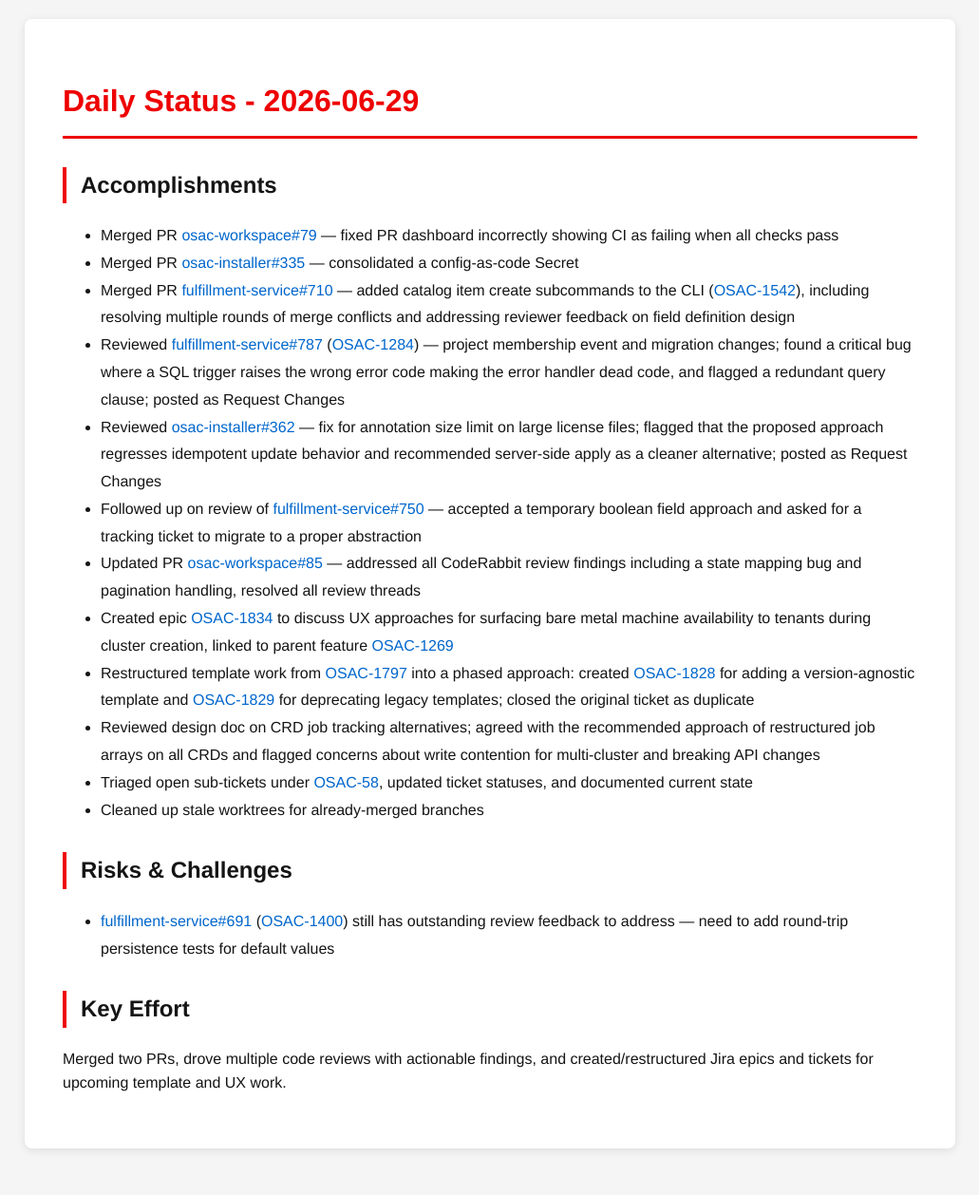
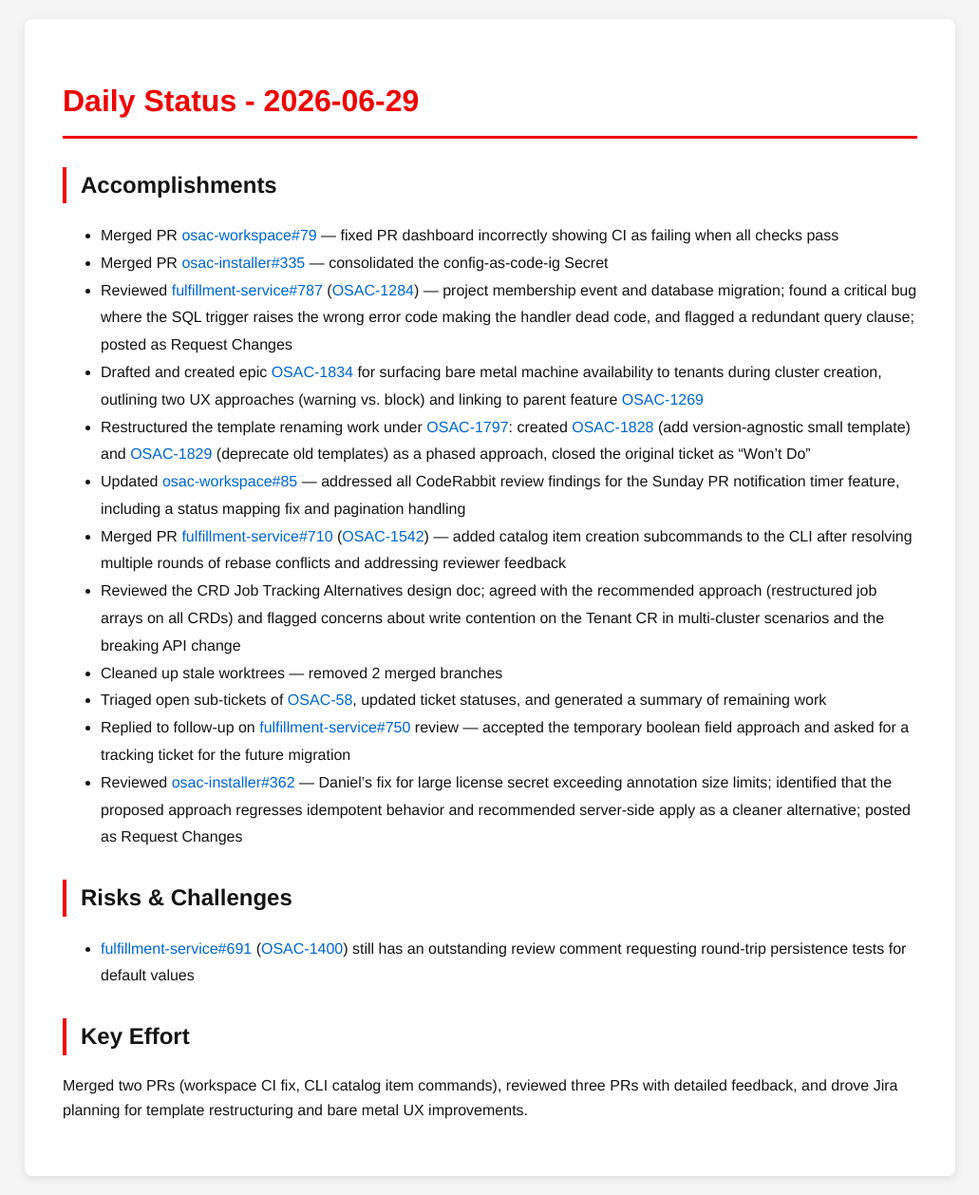
Before and after one commit to tzvatot/daily-status, a Jekyll site: the page built from 2026-06-29.md, in a window 1280 px wide. Shown: the whole page at 95% size, without its empty margins (124-1155 px from the left). Built offline with Jekyll 4.4.1, drawn with Linux system fonts in a browser that asks for light colours; before the commit the page ends 1229 px from its top, so only the background shows below that.

Commit message:
Daily status update - 2026-06-29

```diff
--- a/2026-06-29.md
+++ b/2026-06-29.md
@@ -8,20 +8,20 @@ date: 2026-06-29
 
 ## Accomplishments
 - Merged PR [osac-workspace#79](https://github.com/osac-project/osac-workspace/pull/79) — fixed PR dashboard incorrectly showing CI as failing when all checks pass
-- Merged PR [osac-installer#335](https://github.com/osac-project/osac-installer/pull/335) — consolidated a config-as-code Secret
-- Merged PR [fulfillment-service#710](https://github.com/osac-project/fulfillment-service/pull/710) — added catalog item create subcommands to the CLI ([OSAC-1542](https://redhat.atlassian.net/browse/OSAC-1542)), including resolving multiple rounds of merge conflicts and addressing reviewer feedback on field definition design
-- Reviewed [fulfillment-service#787](https://github.com/osac-project/fulfillment-service/pull/787) ([OSAC-1284](https://redhat.atlassian.net/browse/OSAC-1284)) — project membership event and migration changes; found a critical bug where a SQL trigger raises the wrong error code making the error handler dead code, and flagged a redundant query clause; posted as Request Changes
-- Reviewed [osac-installer#362](https://github.com/osac-project/osac-installer/pull/362) — fix for annotation size limit on large license files; flagged that the proposed approach regresses idempotent update behavior and recommended server-side apply as a cleaner alternative; posted as Request Changes
-- Followed up on review of [fulfillment-service#750](https://github.com/osac-project/fulfillment-service/pull/750) — accepted a temporary boolean field approach and asked for a tracking ticket to migrate to a proper abstraction
-- Updated PR [osac-workspace#85](https://github.com/osac-project/osac-workspace/pull/85) — addressed all CodeRabbit review findings including a state mapping bug and pagination handling, resolved all review threads
-- Created epic [OSAC-1834](https://redhat.atlassian.net/browse/OSAC-1834) to discuss UX approaches for surfacing bare metal machine availability to tenants during cluster creation, linked to parent feature [OSAC-1269](https://redhat.atlassian.net/browse/OSAC-1269)
-- Restructured template work from [OSAC-1797](https://redhat.atlassian.net/browse/OSAC-1797) into a phased approach: created [OSAC-1828](https://redhat.atlassian.net/browse/OSAC-1828) for adding a version-agnostic template and [OSAC-1829](https://redhat.atlassian.net/browse/OSAC-1829) for deprecating legacy templates; closed the original ticket as duplicate
-- Reviewed design doc on CRD job tracking alternatives; agreed with the recommended approach of restructured job arrays on all CRDs and flagged concerns about write contention for multi-cluster and breaking API changes
-- Triaged open sub-tickets under [OSAC-58](https://redhat.atlassian.net/browse/OSAC-58), updated ticket statuses, and documented current state
-- Cleaned up stale worktrees for already-merged branches
+- Merged PR [osac-installer#335](https://github.com/osac-project/osac-installer/pull/335) — consolidated the config-as-code-ig Secret
+- Reviewed [fulfillment-service#787](https://github.com/osac-project/fulfillment-service/pull/787) ([OSAC-1284](https://redhat.atlassian.net/browse/OSAC-1284)) — project membership event and database migration; found a critical bug where the SQL trigger raises the wrong error code making the handler dead code, and flagged a redundant query clause; posted as Request Changes
+- Drafted and created epic [OSAC-1834](https://redhat.atlassian.net/browse/OSAC-1834) for surfacing bare metal machine availability to tenants during cluster creation, outlining two UX approaches (warning vs. block) and linking to parent feature [OSAC-1269](https://redhat.atlassian.net/browse/OSAC-1269)
+- Restructured the template renaming work under [OSAC-1797](https://redhat.atlassian.net/browse/OSAC-1797): created [OSAC-1828](https://redhat.atlassian.net/browse/OSAC-1828) (add version-agnostic small template) and [OSAC-1829](https://redhat.atlassian.net/browse/OSAC-1829) (deprecate old templates) as a phased approach, closed the original ticket as "Won't Do"
+- Updated [osac-workspace#85](https://github.com/osac-project/osac-workspace/pull/85) — addressed all CodeRabbit review findings for the Sunday PR notification timer feature, including a status mapping fix and pagination handling
+- Merged PR [fulfillment-service#710](https://github.com/osac-project/fulfillment-service/pull/710) ([OSAC-1542](https://redhat.atlassian.net/browse/OSAC-1542)) — added catalog item creation subcommands to the CLI after resolving multiple rounds of rebase conflicts and addressing reviewer feedback
+- Reviewed the CRD Job Tracking Alternatives design doc; agreed with the recommended approach (restructured job arrays on all CRDs) and flagged concerns about write contention on the Tenant CR in multi-cluster scenarios and the breaking API change
+- Cleaned up stale worktrees — removed 2 merged branches
+- Triaged open sub-tickets of [OSAC-58](https://redhat.atlassian.net/browse/OSAC-58), updated ticket statuses, and generated a summary of remaining work
+- Replied to follow-up on [fulfillment-service#750](https://github.com/osac-project/fulfillment-service/pull/750) review — accepted the temporary boolean field approach and asked for a tracking ticket for the future migration
+- Reviewed [osac-installer#362](https://github.com/osac-project/osac-installer/pull/362) — Daniel's fix for large license secret exceeding annotation size limits; identified that the proposed approach regresses idempotent behavior and recommended server-side apply as a cleaner alternative; posted as Request Changes
 
 ## Risks & Challenges
-- [fulfillment-service#691](https://github.com/osac-project/fulfillment-service/pull/691) ([OSAC-1400](https://redhat.atlassian.net/browse/OSAC-1400)) still has outstanding review feedback to address — need to add round-trip persistence tests for default values
+- [fulfillment-service#691](https://github.com/osac-project/fulfillment-service/pull/691) ([OSAC-1400](https://redhat.atlassian.net/browse/OSAC-1400)) still has an outstanding review comment requesting round-trip persistence tests for default values
 
 ## Key Effort
-Merged two PRs, drove multiple code reviews with actionable findings, and created/restructured Jira epics and tickets for upcoming template and UX work.
+Merged two PRs (workspace CI fix, CLI catalog item commands), reviewed three PRs with detailed feedback, and drove Jira planning for template restructuring and bare metal UX improvements.
```
